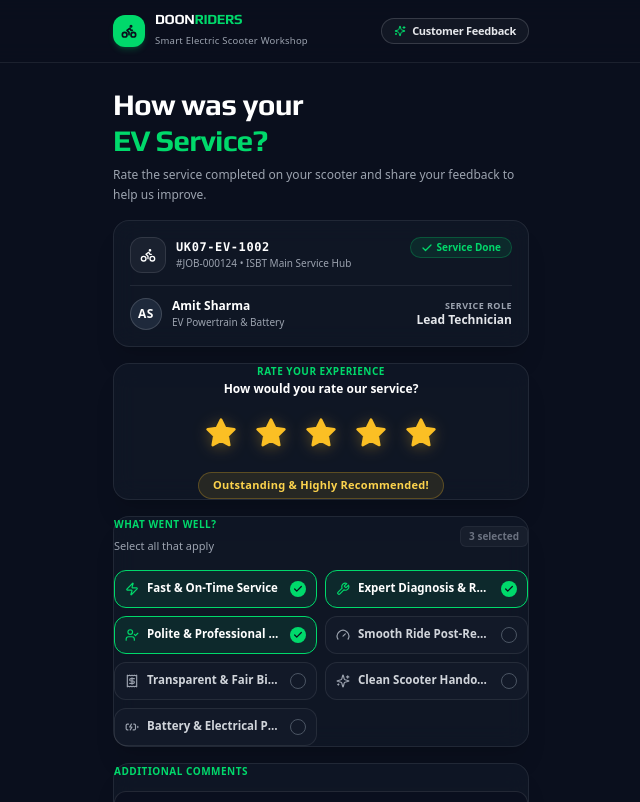
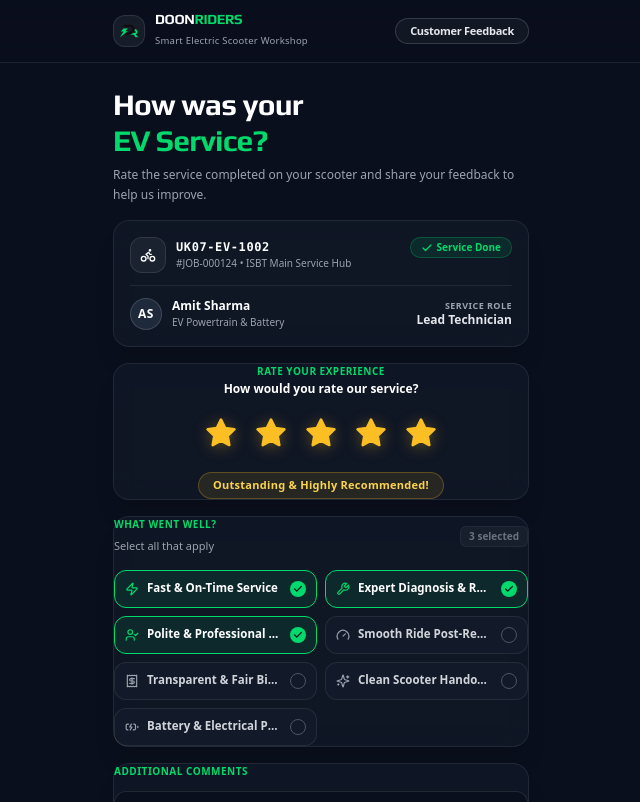
Before and after one commit to kanhaVerse05/Doon-Riders, a Next.js app in the folder frontend/: page /review in a window 1280 px wide. Shown: the top 802 px of the page, without its empty margins (319-959 px from the left). Built offline with nearby package versions, Linux system fonts and the light colour scheme.

Commit message:
fix(ui): use official DR logo in review header, remove AI icon from pill, and replace portal CTA with Thank You message in success state

```diff
--- a/frontend/src/app/review/[id]/page.tsx
+++ b/frontend/src/app/review/[id]/page.tsx
@@ -2,6 +2,7 @@
 
 import React, { useState, useEffect } from 'react';
 import { useParams, useSearchParams } from 'next/navigation';
+import Image from 'next/image';
 import Link from 'next/link';
 import {
   Star,
@@ -215,8 +216,15 @@ export default function CustomerReviewPage() {
       <header className="w-full border-b border-white/[0.08] bg-[#0A0F1D]/90 backdrop-blur-md sticky top-0 z-50">
         <div className="max-w-md mx-auto px-4 py-3 flex items-center justify-between">
           <Link href="/" className="flex items-center gap-2.5 group">
-            <div className="w-8 h-8 rounded-xl bg-[#00D96B] flex items-center justify-center text-[#0A0F1D] font-black shadow-md shadow-[#00D96B]/20">
-              <Bike className="w-4 h-4 stroke-[2.5]" />
+            <div className="relative w-8 h-8 rounded-xl bg-white/[0.06] border border-white/10 p-1 flex items-center justify-center flex-shrink-0 shadow-xs">
+              <Image
+                src="/images/doon-riders-logo.png"
+                alt="DOON RIDERS"
+                width={28}
+                height={20}
+                className="object-contain"
+                priority
+              />
             </div>
             <div>
               <span className="font-heading font-black text-sm tracking-tight text-white block leading-none">
@@ -228,8 +236,7 @@ export default function CustomerReviewPage() {
             </div>
           </Link>
 
-          <div className="flex items-center gap-1.5 px-3 py-1 rounded-full bg-white/[0.04] border border-white/15 text-gray-200 text-[11px] font-semibold tracking-tight shadow-xs">
-            <Sparkles className="w-3 h-3 text-[#00D96B]" />
+          <div className="px-3.5 py-1 rounded-full bg-white/[0.04] border border-white/15 text-gray-200 text-[11px] font-semibold tracking-tight shadow-xs">
             <span>Customer Feedback</span>
           </div>
         </div>
@@ -318,14 +325,16 @@ export default function CustomerReviewPage() {
               )}
             </div>
 
-            <div className="pt-1">
-              <Link
-                href="/"
-                className="w-full py-3 px-4 rounded-xl bg-[#00D96B] hover:bg-[#00BF5E] text-[#0A0F1D] font-heading font-black text-xs transition shadow-md shadow-[#00D96B]/20 inline-flex items-center justify-center gap-2 cursor-pointer"
-              >
-                <span>Return to DOON Riders Portal</span>
-                <ArrowRight className="w-3.5 h-3.5" />
-              </Link>
+            {/* Thank You Confirmation Footer (No CTA button) */}
+            <div className="pt-2">
+              <div className="py-3.5 px-4 rounded-xl bg-white/[0.03] border border-white/[0.08] text-center space-y-1">
+                <p className="text-xs font-bold text-[#00D96B] tracking-wide">
+                  Thank You for Your Feedback!
+                </p>
+                <p className="text-[11px] text-gray-400 leading-relaxed">
+                  Your review has been recorded successfully. Have a safe and smooth electric ride with DOON Riders.
+                </p>
+              </div>
             </div>
           </div>
         ) : (
```
